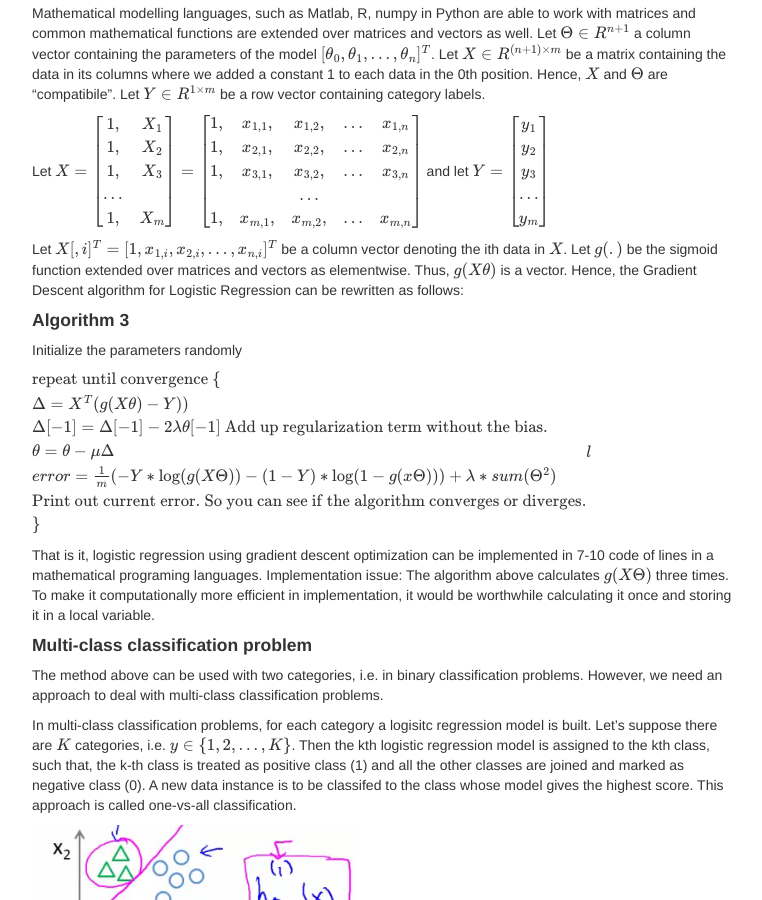
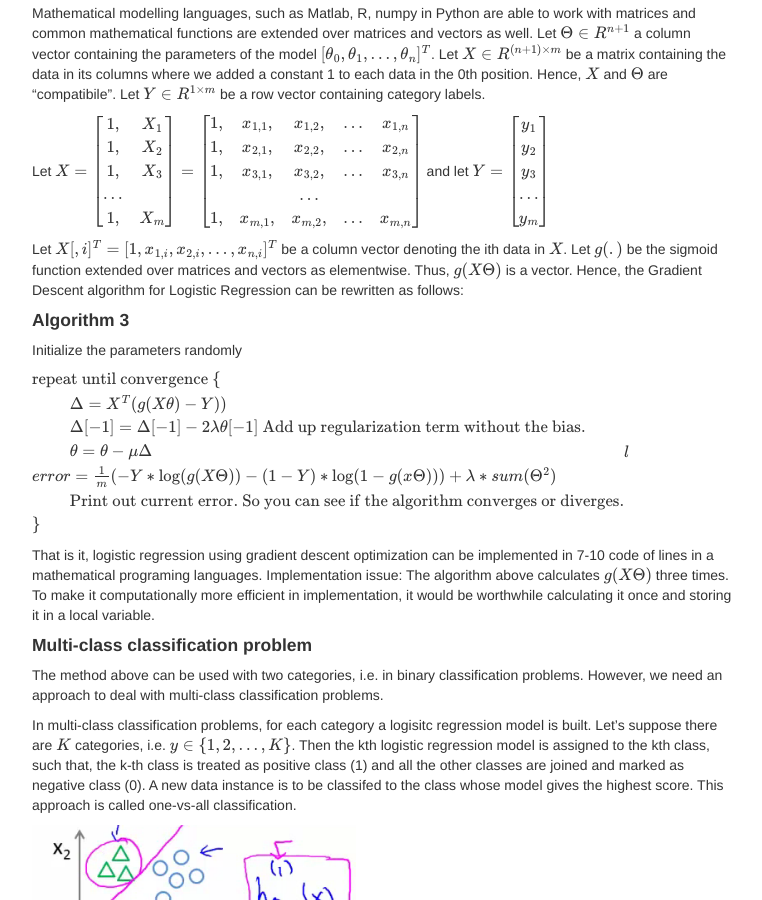
Before and after one commit to kfattila/kfattila.github.io, a Jekyll site: the page built from pages/logistic_regression.md, in a window 1280 px wide and 900 px high, scrolled down 4001 px. Shown: the whole window, without its empty margins (258-1020 px from the left). Built offline with Jekyll 4.4.1, drawn with Linux system fonts in a browser that asks for light colours; nearby versions of some CDN libraries; comment, search, counter and statistics services are not loaded.

Commit message:
Lec notes

```diff
--- a/pages/logistic_regression.md
+++ b/pages/logistic_regression.md
@@ -161,7 +161,7 @@ y_{m}
 \end{array}\right]  \\)
 
 Let \\(X[,i]^{T} = [1,x_{1,i},x_{2,i}, ...,x_{n,i}]^{T}\\) be a column vector denoting the ith data in \\(X\\). Let \\(g(.)\\) be the sigmoid function
-extended over matrices and vectors as elementwise. Thus, \\(g(X\theta)\\) is a vector.
+extended over matrices and vectors as elementwise. Thus, \\(g(X\Theta)\\) is a vector.
 Hence, the Gradient Descent algorithm for Logistic Regression can be rewritten as follows:
 
 #### Algorithm 3
@@ -171,11 +171,11 @@ Initialize the parameters randomly
 \\(
     \begin{array}{l}
         \text{repeat until convergence \\{} \cr
-        \Delta = X^{T}(g(X\theta)-Y)) \cr
-        \Delta[-1] = \Delta[-1] - 2\lambda\theta[-1] \text{   Add up regularization term without the bias.} \cr
-        \theta = \theta - \mu\Delta \cr
+        \hspace{1cm}\Delta = X^{T}(g(X\theta)-Y)) \cr
+        \hspace{1cm}\Delta[-1] = \Delta[-1] - 2\lambda\theta[-1] \text{   Add up regularization term without the bias.} \cr
+        \hspace{1cm}\theta = \theta - \mu\Delta \cr
         error = \frac{1}{m}(-Y \ast \log(g(X\Theta)) - (1 - Y) \ast \log(1 - g(x\Theta))) + \lambda \ast sum(\Theta^{2}) \cr
-        \text{Print out current error. So you can see if the algorithm converges or diverges.} \cr
+        \hspace{1cm}\text{Print out current error. So you can see if the algorithm converges or diverges.} \cr
         \text{\\}}
     \end{array}{l}
 \\)
```
